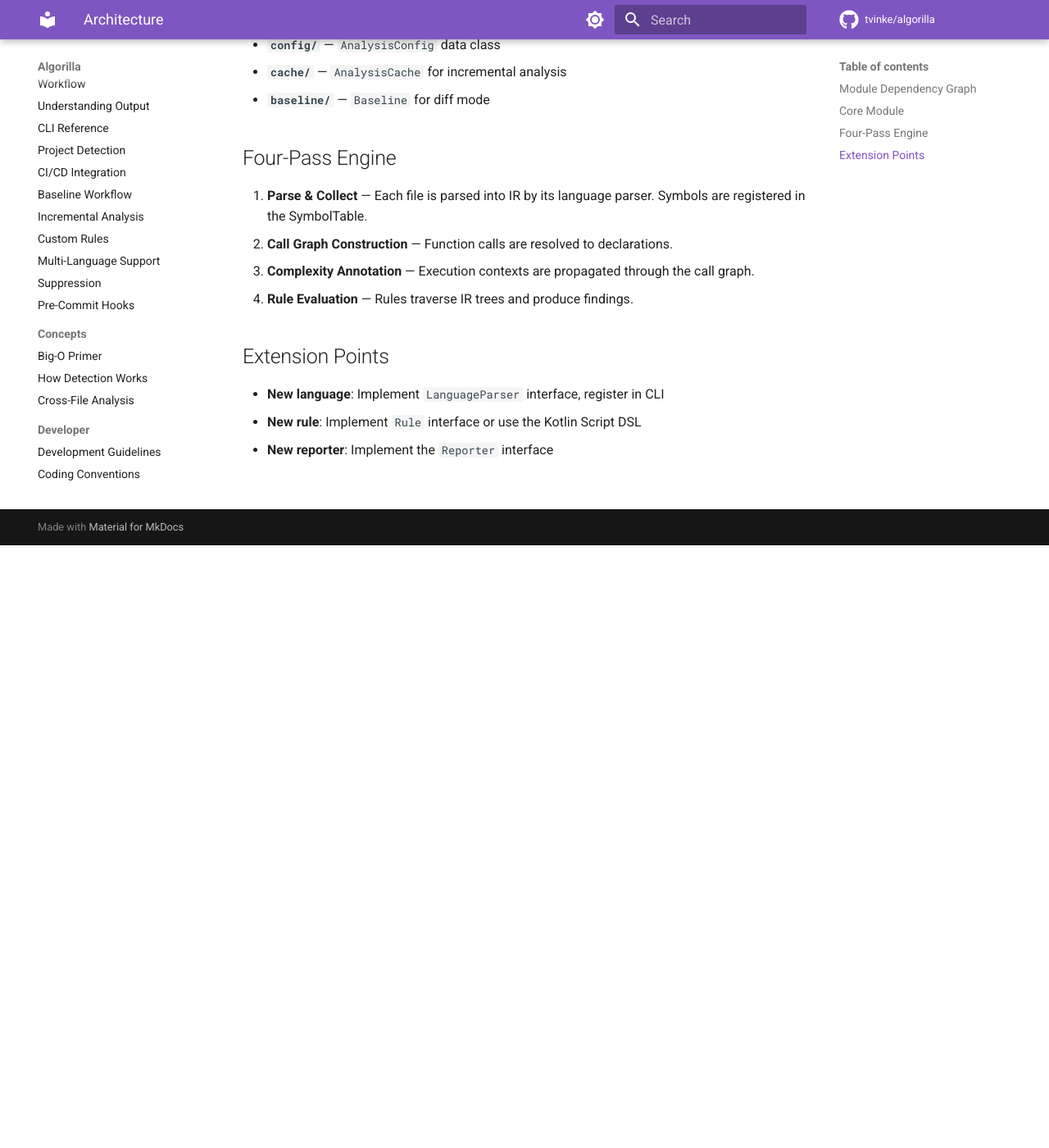
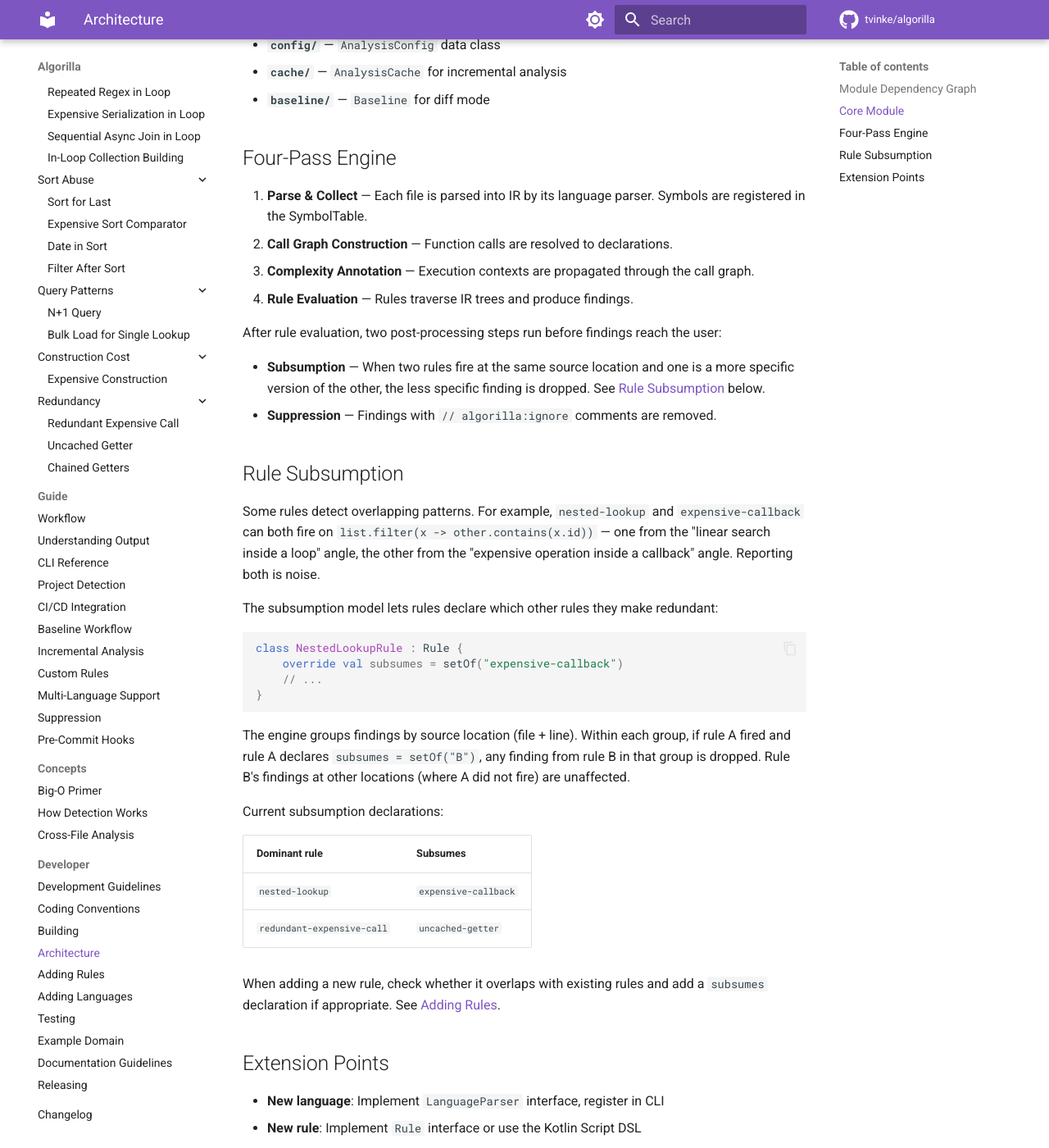
Before and after one commit to tvinke/algorilla, an MkDocs documentation site: the page built from docs/docs/developer/architecture.md, in a window 1280 px wide and 1400 px high, scrolled down 735 px. Shown: the whole window at 82% size. Built offline with MkDocs 1.6.1 and Material for MkDocs 9.7.7, drawn with Linux system fonts in a browser that asks for light colours; comment, search, counter and statistics services are not loaded.

Commit message:
docs: add rule subsumption and overlap resolution documentation
Architecture docs now explain the subsumption model, adding-rules guide
covers how to declare subsumes relationships, how-detection-works explains
overlap resolution for users, and rules index adds the concurrency category.

````diff
--- a/docs/docs/developer/architecture.md
+++ b/docs/docs/developer/architecture.md
@@ -32,6 +32,35 @@ The `core` module defines all abstractions and contains no language-specific cod
 3. **Complexity Annotation** — Execution contexts are propagated through the call graph.
 4. **Rule Evaluation** — Rules traverse IR trees and produce findings.
 
+After rule evaluation, two post-processing steps run before findings reach the user:
+
+- **Subsumption** — When two rules fire at the same source location and one is a more specific version of the other, the less specific finding is dropped. See [Rule Subsumption](#rule-subsumption) below.
+- **Suppression** — Findings with `// algorilla:ignore` comments are removed.
+
+## Rule Subsumption
+
+Some rules detect overlapping patterns. For example, `nested-lookup` and `expensive-callback` can both fire on `list.filter(x -> other.contains(x.id))` — one from the "linear search inside a loop" angle, the other from the "expensive operation inside a callback" angle. Reporting both is noise.
+
+The subsumption model lets rules declare which other rules they make redundant:
+
+```kotlin
+class NestedLookupRule : Rule {
+    override val subsumes = setOf("expensive-callback")
+    // ...
+}
+```
+
+The engine groups findings by source location (file + line). Within each group, if rule A fired and rule A declares `subsumes = setOf("B")`, any finding from rule B in that group is dropped. Rule B's findings at other locations (where A did not fire) are unaffected.
+
+Current subsumption declarations:
+
+| Dominant rule | Subsumes |
+|--------------|----------|
+| `nested-lookup` | `expensive-callback` |
+| `redundant-expensive-call` | `uncached-getter` |
+
+When adding a new rule, check whether it overlaps with existing rules and add a `subsumes` declaration if appropriate. See [Adding Rules](adding-rules.md#subsumption).
+
 ## Extension Points
 
 - **New language**: Implement `LanguageParser` interface, register in CLI
````
Also changed, not shown: docs/docs/concepts/how-detection-works.md (+7 -1 lines), docs/docs/developer/adding-rules.md (+22 -0 lines), docs/docs/rules/index.md (+9 -1 lines).
